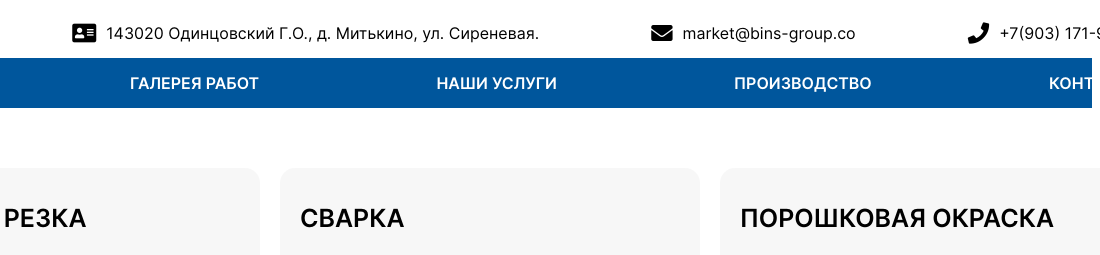
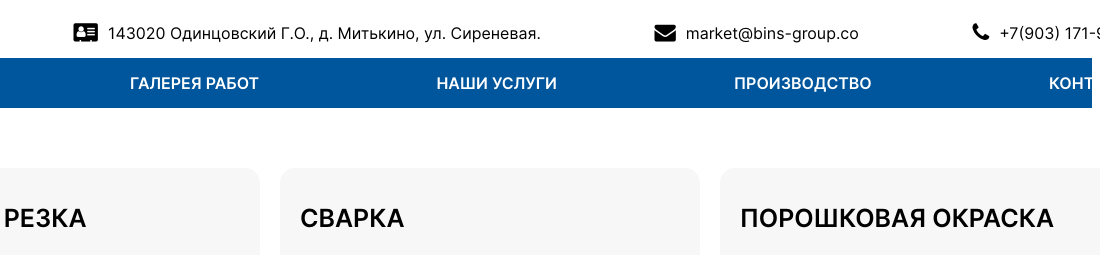
Before and after one commit to medkov77/saits, a plain HTML site: page bins/index.html in a window 1280 px wide. Shown: the top 255 px of the page, 180-1280 px from the left. Drawn offline with Linux system fonts and the light colour scheme.

Commit message:
Update index.html

```diff
--- a/bins/index.html
+++ b/bins/index.html
@@ -4,7 +4,7 @@
         <meta charset="UTF-8" />
         <meta http-equiv="X-UA-Compatible" content="IE=edge" />
         <meta name="viewport" content="width=device-width, initial-scale=1.0" />
-        <link rel="stylesheet" href="https://cdnjs.cloudflare.com/ajax/libs/font-awesome/5.15.3/css/all.min.css">
+        <link rel="stylesheet" href="./fonts/font-awesome.min.css">
         <link rel="stylesheet" href="./main.css" />
         <title>BINS</title>
     </head>
```
